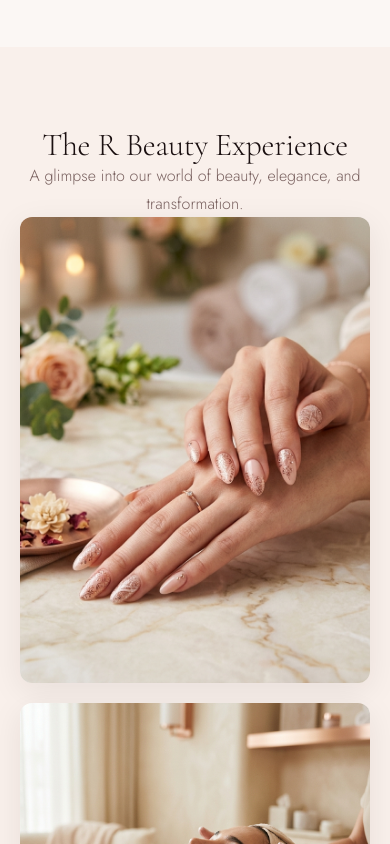
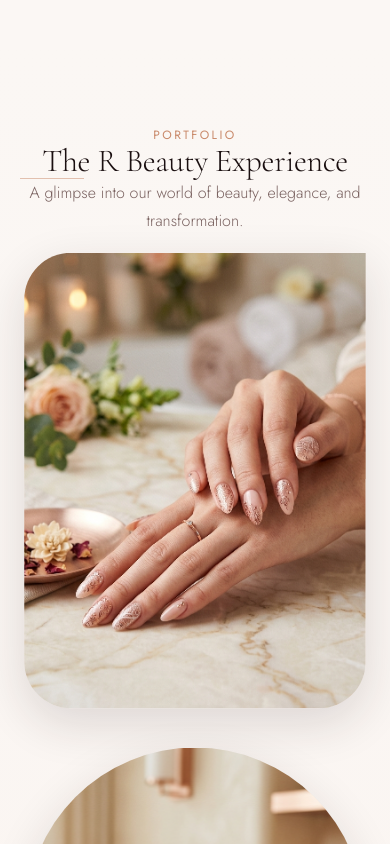
Before and after one commit to creoninte-star/rbeauty, a Next.js app: page / in a window 390 px wide. Shown: the part 7960-8804 px from the top of the page. Built offline with nearby package versions, Linux system fonts and the light colour scheme.

Commit message:
feat(premium): upgrade Gallery with dynamic shapes and scroll animations, redesign Footer for luxury aesthetic

```diff
--- a/components/Footer.tsx
+++ b/components/Footer.tsx
@@ -1,8 +1,6 @@
 "use client";
 
 import { motion } from "framer-motion";
-
-const easeSmooth = [0.22, 1, 0.36, 1] as const;
 
 export default function Footer() {
   const quickLinks = [
@@ -14,91 +12,57 @@ export default function Footer() {
   ];
 
   return (
-    <footer className="bg-[#2C1A1D] text-white pt-20 pb-8 border-t border-white/5">
-      <div className="max-container px-6 md:px-10">
-        {/* Main Footer Content */}
-        <div className="grid grid-cols-1 md:grid-cols-3 gap-12 md:gap-8 pb-16 border-b border-white/5">
+    <footer className="relative bg-[#1A0F10] text-white pt-24 pb-12 overflow-hidden">
+      {/* Premium glow effects in background */}
+      <div className="absolute top-0 left-1/2 -translate-x-1/2 w-full max-w-[800px] h-[1px] bg-gradient-to-r from-transparent via-[#C9896A]/50 to-transparent" />
+      <div className="absolute top-0 left-1/2 -translate-x-1/2 w-[600px] h-[300px] bg-[#C9896A]/5 blur-[120px] rounded-full pointer-events-none" />
 
-          {/* Column 1 — Brand info */}
-          <div className="flex flex-col gap-4">
-            <a href="#home" className="flex items-center gap-3 w-fit group">
+      <div className="max-container px-6 md:px-10 relative z-10">
+        {/* Top Section - Large Logo / CTA */}
+        <div className="flex flex-col items-center text-center mb-20">
+          <a href="#home" className="group inline-flex flex-col items-center gap-6">
+            <div className="relative">
               <svg
-                width="42"
-                height="42"
+                width="64"
+                height="64"
                 viewBox="0 0 42 42"
                 fill="none"
                 xmlns="http://www.w3.org/2000/svg"
-                className="transition-transform duration-500 group-hover:scale-105"
+                className="transition-transform duration-700 group-hover:scale-110 group-hover:rotate-[360deg]"
               >
-                {/* Inverse styling for dark background: stroke is light cream */}
-                <circle cx="21" cy="21" r="20" stroke="#FBF7F4" strokeWidth="1.2" fill="none" />
-                <text
-                  x="50%"
-                  y="50%"
-                  dominantBaseline="central"
-                  textAnchor="middle"
-                  fill="#FBF7F4"
-                  fontFamily="'Cormorant Garamond', serif"
-                  fontSize="20"
-                  fontWeight="400"
-                >
-                  R
-                </text>
-                <path
-                  d="M30 12 C28 14, 26 13, 27 11 C28 9, 30 10, 30 12Z"
-                  fill="#C9896A"
-                  opacity="0.8"
-                />
-                <path
-                  d="M32 14 C30 16, 29 14, 30 12.5 C31 11, 32 12, 32 14Z"
-                  fill="#C9896A"
-                  opacity="0.5"
-                />
+                <circle cx="21" cy="21" r="20" stroke="#C9896A" strokeWidth="1" fill="none" opacity="0.6" />
+                <text x="50%" y="50%" dominantBaseline="central" textAnchor="middle" fill="#FBF7F4" fontFamily="'Cormorant Garamond', serif" fontSize="22" fontWeight="300">R</text>
+                <path d="M30 12 C28 14, 26 13, 27 11 C28 9, 30 10, 30 12Z" fill="#C9896A" opacity="0.8" />
+                <path d="M32 14 C30 16, 29 14, 30 12.5 C31 11, 32 12, 32 14Z" fill="#C9896A" opacity="0.5" />
               </svg>
-              <div className="flex flex-col">
-                <span
-                  className="text-xl tracking-wide text-white"
-                  style={{ fontFamily: "var(--font-display)" }}
-                >
+              {/* Outer glow ring on hover */}
+              <div className="absolute inset-0 rounded-full border border-[#C9896A]/0 group-hover:border-[#C9896A]/50 group-hover:scale-125 transition-all duration-700 pointer-events-none" />
+            </div>
+
+            <div className="flex flex-col items-center">
+              <span className="text-3xl md:text-4xl tracking-widest text-[#FBF7F4]" style={{ fontFamily: "var(--font-display)", fontWeight: 300 }}>
                 R Beauty
               </span>
-                <span
-                  className="text-[10px] tracking-[0.2em] uppercase text-[#E8C9BE]/60 -mt-0.5"
-                  style={{ fontFamily: "var(--font-body)" }}
-                >
+              <span className="text-[10px] md:text-xs tracking-[0.3em] uppercase text-[#C9896A] mt-2" style={{ fontFamily: "var(--font-body)" }}>
                 Family Salon
               </span>
             </div>
           </a>
-            <p
-              className="text-sm text-[#E8C9BE]/70 leading-relaxed max-w-xs"
-              style={{ fontFamily: "var(--font-body)" }}
-            >
-              &ldquo;Where Beauty Meets Elegance&rdquo;
-              <br />
-              Your glow, our craft — every single day.
-            </p>
-            <p className="text-xs text-[#E8C9BE]/50 mt-2">
-              &copy; {new Date().getFullYear()} R Beauty Family Salon. All rights reserved.
+          <p className="mt-8 max-w-sm text-sm text-[#E8C9BE]/60 leading-relaxed font-light" style={{ fontFamily: "var(--font-body)" }}>
+            Where beauty meets elegance. Your glow, our craft — every single day.
           </p>
         </div>
 
-          {/* Column 2 — Quick Links */}
-          <div className="flex flex-col gap-4">
-            <h4
-              className="text-[#C9896A] text-sm uppercase tracking-[0.15em] font-medium"
-              style={{ fontFamily: "var(--font-body)" }}
-            >
-              Quick Links
-            </h4>
-            <ul className="flex flex-col gap-2.5">
+        {/* Links & Info Grid */}
+        <div className="grid grid-cols-1 sm:grid-cols-2 lg:grid-cols-4 gap-12 lg:gap-8 pt-12 border-t border-white/10">
+
+          {/* Quick Links */}
+          <div className="flex flex-col items-center sm:items-start text-center sm:text-left gap-5">
+            <h4 className="text-white text-xs uppercase tracking-[0.2em]" style={{ fontFamily: "var(--font-body)" }}>Explore</h4>
+            <ul className="flex flex-col gap-3">
               {quickLinks.map((link) => (
                 <li key={link.name}>
-                  <a
-                    href={link.href}
-                    className="text-sm text-[#E8C9BE]/75 hover:text-[#C9896A] transition-colors duration-300"
-                    style={{ fontFamily: "var(--font-body)" }}
-                  >
+                  <a href={link.href} className="text-sm text-[#E8C9BE]/60 hover:text-[#C9896A] transition-colors duration-300" style={{ fontFamily: "var(--font-body)", fontWeight: 300 }}>
                     {link.name}
                   </a>
                 </li>
@@ -106,32 +70,47 @@ export default function Footer() {
             </ul>
           </div>
 
-          {/* Column 3 — Hours */}
-          <div className="flex flex-col gap-4">
-            <h4
-              className="text-[#C9896A] text-sm uppercase tracking-[0.15em] font-medium"
-              style={{ fontFamily: "var(--font-body)" }}
-            >
-              Opening Hours
-            </h4>
-            <div className="flex flex-col gap-2 text-sm text-[#E8C9BE]/75" style={{ fontFamily: "var(--font-body)" }}>
-              <p className="flex justify-between">
-                <span>Monday – Sunday:</span>
-                <span className="text-white font-normal">8:30 AM – 8:30 PM</span>
+          {/* Opening Hours */}
+          <div className="flex flex-col items-center sm:items-start text-center sm:text-left gap-5 lg:col-span-2">
+            <h4 className="text-white text-xs uppercase tracking-[0.2em]" style={{ fontFamily: "var(--font-body)" }}>Opening Hours</h4>
+            <div className="w-full max-w-xs flex flex-col gap-3 text-sm text-[#E8C9BE]/60" style={{ fontFamily: "var(--font-body)", fontWeight: 300 }}>
+              <div className="flex justify-between items-center border-b border-white/5 pb-2">
+                <span>Monday – Sunday</span>
+                <span className="text-[#FBF7F4]">8:30 AM – 8:30 PM</span>
+              </div>
+              <p className="text-xs text-[#C9896A]/80 italic mt-2">
+                * Open on all holidays and weekends.
               </p>
-              <p className="text-xs text-[#E8C9BE]/50 mt-1">
-                Open on all holidays and weekends.
-              </p>
+            </div>
+          </div>
+
+          {/* Social / Contact */}
+          <div className="flex flex-col items-center sm:items-start text-center sm:text-left gap-5">
+            <h4 className="text-white text-xs uppercase tracking-[0.2em]" style={{ fontFamily: "var(--font-body)" }}>Connect</h4>
+            <div className="flex flex-col gap-3 text-sm text-[#E8C9BE]/60" style={{ fontFamily: "var(--font-body)", fontWeight: 300 }}>
+              <a href="tel:+919876543210" className="hover:text-[#C9896A] transition-colors">+91 98765 43210</a>
+              <a href="mailto:hello@rbeauty.com" className="hover:text-[#C9896A] transition-colors">hello@rbeauty.com</a>
+              <div className="flex items-center gap-4 mt-2">
+                {/* Social Icons Placeholder */}
+                <a href="#" className="w-8 h-8 rounded-full border border-white/10 flex items-center justify-center hover:bg-[#C9896A] hover:border-[#C9896A] transition-all duration-300 text-white">
+                  <span className="sr-only">Instagram</span>
+                  <svg width="14" height="14" viewBox="0 0 24 24" fill="none" stroke="currentColor" strokeWidth="2" strokeLinecap="round" strokeLinejoin="round"><rect x="2" y="2" width="20" height="20" rx="5" ry="5"></rect><path d="M16 11.37A4 4 0 1 1 12.63 8 4 4 0 0 1 16 11.37z"></path><line x1="17.5" y1="6.5" x2="17.51" y2="6.5"></line></svg>
+                </a>
+                <a href="#" className="w-8 h-8 rounded-full border border-white/10 flex items-center justify-center hover:bg-[#C9896A] hover:border-[#C9896A] transition-all duration-300 text-white">
+                  <span className="sr-only">Facebook</span>
+                  <svg width="14" height="14" viewBox="0 0 24 24" fill="none" stroke="currentColor" strokeWidth="2" strokeLinecap="round" strokeLinejoin="round"><path d="M18 2h-3a5 5 0 0 0-5 5v3H7v4h3v8h4v-8h3l1-4h-4V7a1 1 0 0 1 1-1h3z"></path></svg>
+                </a>
+              </div>
             </div>
           </div>
 
         </div>
 
         {/* Bottom Attribution */}
-        <div className="flex flex-col sm:flex-row items-center justify-between pt-8 text-xs text-[#E8C9BE]/40" style={{ fontFamily: "var(--font-body)" }}>
-          <p>Address: North Paravur, Ernakulam, Kerala</p>
-          <p className="mt-2 sm:mt-0 flex items-center gap-1">
-            Crafted with <span className="text-[#C9896A]">&hearts;</span> for R Beauty Family Salon
+        <div className="mt-16 pt-8 border-t border-white/5 flex flex-col md:flex-row items-center justify-between gap-4 text-xs text-[#E8C9BE]/40" style={{ fontFamily: "var(--font-body)", fontWeight: 300 }}>
+          <p>&copy; {new Date().getFullYear()} R Beauty Family Salon. All rights reserved.</p>
+          <p className="flex items-center gap-1.5">
+            Designed with <span className="text-[#C9896A] animate-pulse">❤</span> in Kerala
           </p>
         </div>
       </div>
--- a/components/Gallery.tsx
+++ b/components/Gallery.tsx
@@ -1,7 +1,7 @@
 "use client";
 
-import { useState } from "react";
-import { motion, AnimatePresence } from "framer-motion";
+import { useState, useRef } from "react";
+import { motion, AnimatePresence, useScroll, useTransform } from "framer-motion";
 import Image from "next/image";
 
 const easeSmooth = [0.22, 1, 0.36, 1] as const;
@@ -17,25 +17,67 @@ const galleryImages = [
   { src: "/images/hero_placeholder.png", title: "Elegant Styling" },
 ];
 
-const itemVariants = {
-  hidden: { opacity: 0, scale: 0.95 },
-  visible: (i: number) => ({
-    opacity: 1,
-    scale: 1,
-    transition: {
-      delay: i * 0.08,
-      duration: 0.6,
-      ease: easeSmooth,
-    },
-  }),
-};
+function GalleryItem({ img, i, setLightboxIndex }: { img: any, i: number, setLightboxIndex: any }) {
+  const itemRef = useRef<HTMLDivElement>(null);
+  const { scrollYProgress } = useScroll({
+    target: itemRef,
+    offset: ["start end", "end start"],
+  });
+
+  // Parallax + Fade-in & Scale
+  const y = useTransform(scrollYProgress, [0, 1], [80, -80]);
+  const scale = useTransform(scrollYProgress, [0, 0.5, 1], [0.85, 1, 0.9]);
+  const opacity = useTransform(scrollYProgress, [0, 0.2, 0.8, 1], [0, 1, 1, 0]);
+
+  // Determine shape based on index for non-boxy, premium editorial look
+  const getShapeClasses = (index: number) => {
+    switch (index % 4) {
+      case 0: return "rounded-[3rem] rounded-tr-none aspect-[3/4]";
+      case 1: return "rounded-full aspect-[2/3]"; // Pill shape
+      case 2: return "rounded-[2rem] aspect-square";
+      case 3: return "rounded-tl-[4rem] rounded-br-[4rem] rounded-tr-xl rounded-bl-xl aspect-[4/5]";
+      default: return "rounded-[2rem] aspect-square";
+    }
+  };
+
+  return (
+    <motion.div
+      ref={itemRef}
+      style={{ y, opacity, scale }}
+      className="masonry-item group cursor-pointer mb-10 md:mb-16 relative"
+      onClick={() => setLightboxIndex(i)}
+    >
+      <div className={`relative overflow-hidden card-shadow-hover bg-[#E8C9BE]/10 ${getShapeClasses(i)}`}>
+        {/* Shimmer Placeholder Background */}
+        <div className="absolute inset-0 animate-pulse bg-gradient-to-br from-[#E8C9BE]/20 to-[#C9896A]/10" />
+
+        <Image
+          src={img.src}
+          alt={img.title}
+          fill
+          className="object-cover transition-transform duration-[1.5s] ease-out group-hover:scale-110 z-10"
+          sizes="(max-width: 640px) 100vw, (max-width: 1024px) 50vw, 33vw"
+        />
+        {/* Elegant Hover Overlay */}
+        <div className="absolute inset-0 bg-gradient-to-t from-[#1A0F10]/80 via-[#1A0F10]/20 to-transparent opacity-0 group-hover:opacity-100 transition-opacity duration-500 flex items-end justify-center pb-8 z-20">
+          <span
+            className="text-[#FBF7F4] text-xl translate-y-6 group-hover:translate-y-0 transition-transform duration-500 ease-out"
+            style={{ fontFamily: "var(--font-display)", fontWeight: 300, letterSpacing: "0.05em" }}
+          >
+            {img.title}
+          </span>
+        </div>
+      </div>
+    </motion.div>
+  );
+}
 
 export default function Gallery() {
   const [lightboxIndex, setLightboxIndex] = useState<number | null>(null);
 
   return (
     <>
-      <section id="gallery" className="section-padding bg-[#F9F0EB]">
+      <section id="gallery" className="section-padding bg-gradient-to-b from-[#FBF7F4] to-[#F9F0EB] overflow-hidden">
         <div className="max-container">
           {/* Section Header */}
           <motion.div
@@ -43,16 +85,23 @@ export default function Gallery() {
             whileInView={{ opacity: 1, y: 0 }}
             viewport={{ once: true }}
             transition={{ duration: 0.8, ease: easeSmooth }}
-            className="text-center mb-16"
+            className="text-center mb-20 md:mb-28"
           >
+            <span
+              className="text-[#C9896A] text-xs uppercase tracking-[0.2em] mb-4 block"
+              style={{ fontFamily: "var(--font-body)", fontWeight: 400 }}
+            >
+              Portfolio
+            </span>
             <h2
-              className="mb-4"
+              className="mb-6 text-[#1A0F10]"
               style={{ fontFamily: "var(--font-display)", fontWeight: 300 }}
             >
               The R Beauty Experience
             </h2>
+            <div className="w-16 h-[1px] bg-[#C9896A] mx-auto mb-6 opacity-50" />
             <p
-              className="max-w-lg mx-auto text-base"
+              className="max-w-md mx-auto text-base"
               style={{
                 fontFamily: "var(--font-body)",
                 fontWeight: 300,
@@ -64,46 +113,9 @@ export default function Gallery() {
           </motion.div>
 
           {/* Masonry Grid */}
-          <div className="masonry-grid">
+          <div className="masonry-grid gap-x-6 md:gap-x-12">
             {galleryImages.map((img, i) => (
-              <motion.div
-                key={img.src}
-                custom={i}
-                variants={itemVariants}
-                initial="hidden"
-                whileInView="visible"
-                viewport={{ once: true, amount: 0.2 }}
-                className="masonry-item group cursor-pointer"
-                onClick={() => setLightboxIndex(i)}
-              >
-                <motion.div
-                  layoutId={`gallery-img-${img.src}`}
-                  className={`relative overflow-hidden rounded-xl card-shadow ${
-                    i % 3 === 0
-                      ? "aspect-[3/4]"
-                      : i % 3 === 1
-                      ? "aspect-square"
-                      : "aspect-[4/5]"
-                  }`}
-                >
-                  <Image
-                    src={img.src}
-                    alt={img.title}
-                    fill
-                    className="object-cover transition-transform duration-700 ease-out group-hover:scale-110"
-                    sizes="(max-width: 640px) 100vw, (max-width: 1024px) 50vw, 33vw"
-                  />
-                  {/* Hover Overlay */}
-                  <div className="absolute inset-0 bg-[#2C1A1D]/0 group-hover:bg-[#2C1A1D]/50 transition-all duration-500 flex items-end justify-center pb-8">
-                    <span
-                      className="text-white text-lg opacity-0 group-hover:opacity-100 translate-y-4 group-hover:translate-y-0 transition-all duration-500"
-                      style={{ fontFamily: "var(--font-display)", fontWeight: 400 }}
-                    >
-                      {img.title}
-                    </span>
-                  </div>
-                </motion.div>
-              </motion.div>
+              <GalleryItem key={img.src} img={img} i={i} setLightboxIndex={setLightboxIndex} />
             ))}
           </div>
         </div>
```
Lines whose indentation alone changed are shown as unchanged.
